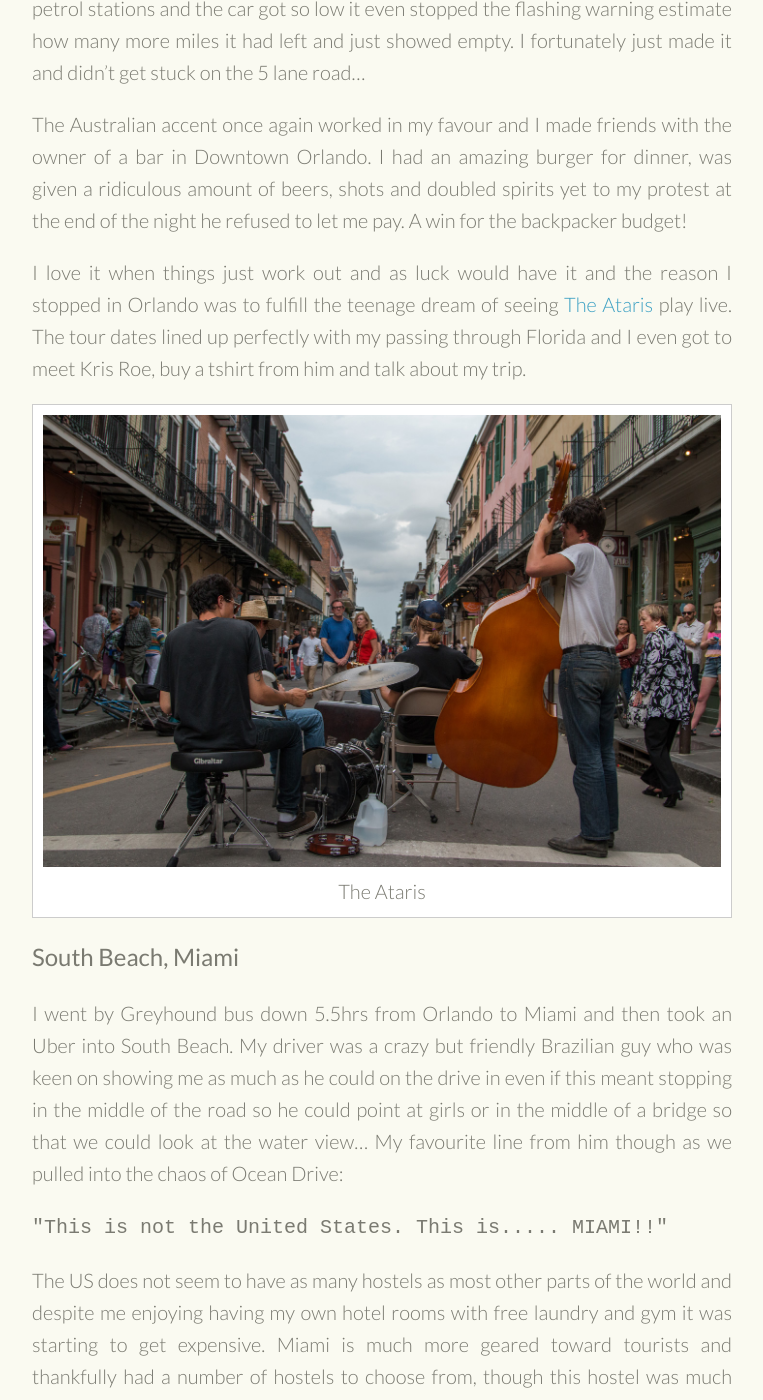
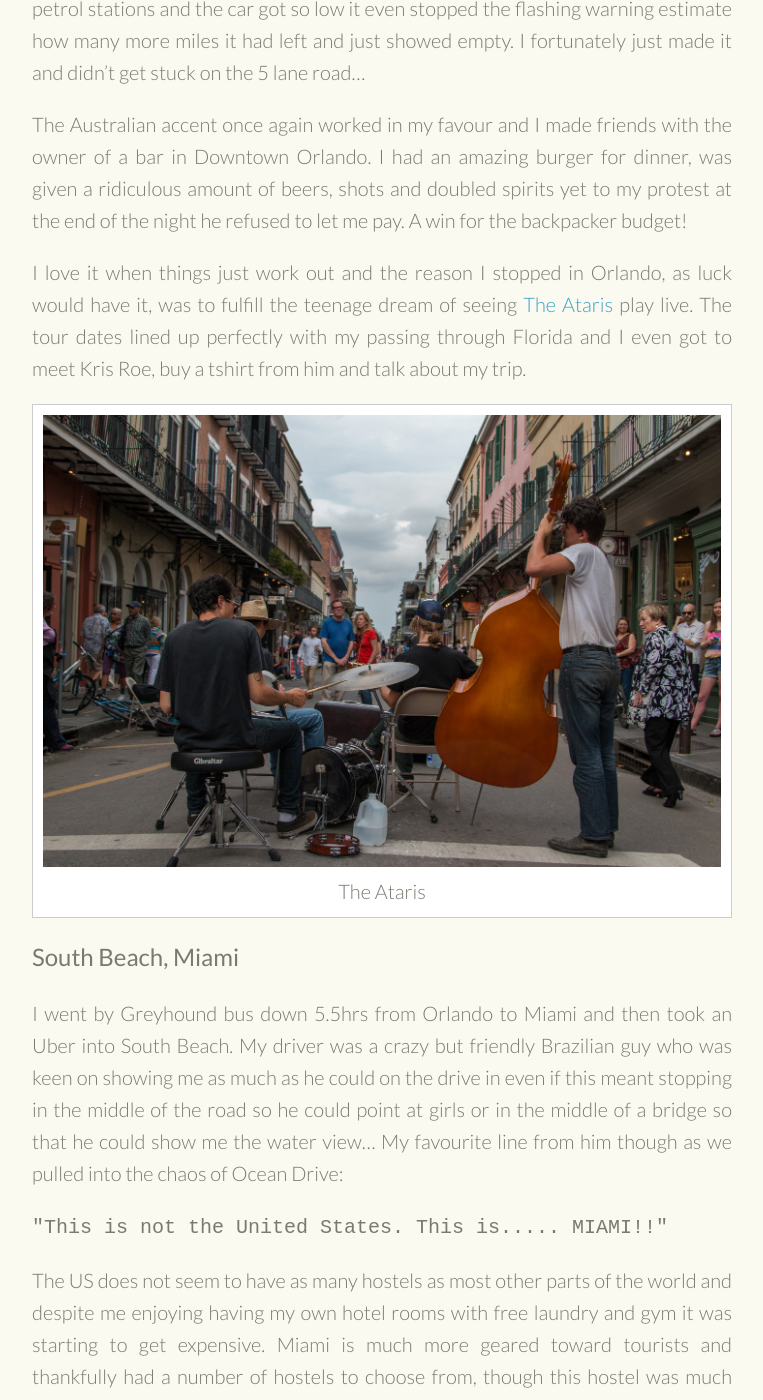
Before and after one commit to danielbowden/danielbowden.github.io, a Jekyll site: the page built from travel/_posts/2015-04-01-florida-sunsandbeaches.md, in a window 1280 px wide and 1400 px high, scrolled down 3830 px. Shown: the whole window, without its empty margins (258-1021 px from the left). Built offline with Jekyll 4.4.1, drawn with Linux system fonts in a browser that asks for light colours; comment, search, counter and statistics services are not loaded; some of the changed text lies outside the part shown.

Commit message:
Fix grammatical errors

````diff
--- a/travel/_posts/2015-04-01-florida-sunsandbeaches.md
+++ b/travel/_posts/2015-04-01-florida-sunsandbeaches.md
@@ -47,13 +47,13 @@
 
 The Australian accent once again worked in my favour and I made friends with the owner of a bar in Downtown Orlando. I had an amazing burger for dinner, was given a ridiculous amount of beers, shots and doubled spirits yet to my protest at the end of the night he refused to let me pay. A win for the backpacker budget!
 
-I love it when things just work out and as luck would have it and the reason I stopped in Orlando was to fulfill the teenage dream of seeing [The Ataris](???) play live. The tour dates lined up perfectly with my passing through Florida and I even got to meet Kris Roe, buy a tshirt from him and talk about my trip.
+I love it when things just work out and the reason I stopped in Orlando, as luck would have it, was to fulfill the teenage dream of seeing [The Ataris](???) play live. The tour dates lined up perfectly with my passing through Florida and I even got to meet Kris Roe, buy a tshirt from him and talk about my trip.
 
 {% include image.html img="images/travel/NewOrleans-StreetMusicians.jpg" title="The Ataris" %}
 
 ##South Beach, Miami
 
-I went by Greyhound bus down 5.5hrs from Orlando to Miami and then took an Uber into South Beach. My driver was a crazy but friendly Brazilian guy who was keen on showing me as much as he could on the drive in even if this meant stopping in the middle of the road so he could point at girls or in the middle of a bridge so that we could look at the water view... My favourite line from him though as we pulled into the chaos of Ocean Drive:
+I went by Greyhound bus down 5.5hrs from Orlando to Miami and then took an Uber into South Beach. My driver was a crazy but friendly Brazilian guy who was keen on showing me as much as he could on the drive in even if this meant stopping in the middle of the road so he could point at girls or in the middle of a bridge so that he could show me the water view... My favourite line from him though as we pulled into the chaos of Ocean Drive:
 
 ```"This is not the United States. This is..... MIAMI!!"```
 
@@ -65,6 +65,6 @@
 
 {% include image.html img="images/travel/NewOrleans-StreetMusicians.jpg" title="South Beach" %}
 
-South Beach gave me plenty of opportunity to hang around the beach enjoying the hot weather and getting my tan back. The water is a warm ??25ºC?? and a clear blue colour. As per usual I did a lot of exploring on foot and found an island where all the rich people and celebrities live with private golf course and wharfs.
+South Beach gave me plenty of opportunity to hang around the beach enjoying the hot weather and getting my tan back. The water is a warm ??25ºC?? and a clear blue colour. As per usual I did a lot of exploring on foot and found an island where all the rich people and celebrities live with a private ferry, no bridge, and a private golf course.
 
 I'm now on a plane flying back west from Miami → Austin, Texas and am looking forward to all the Texan BBQ!
````
